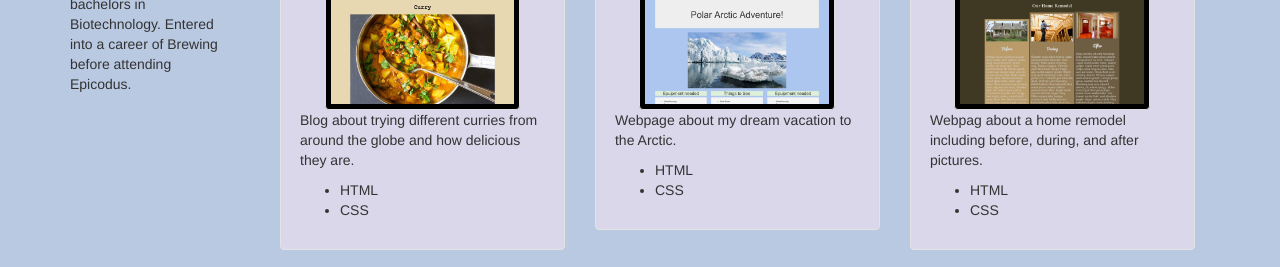
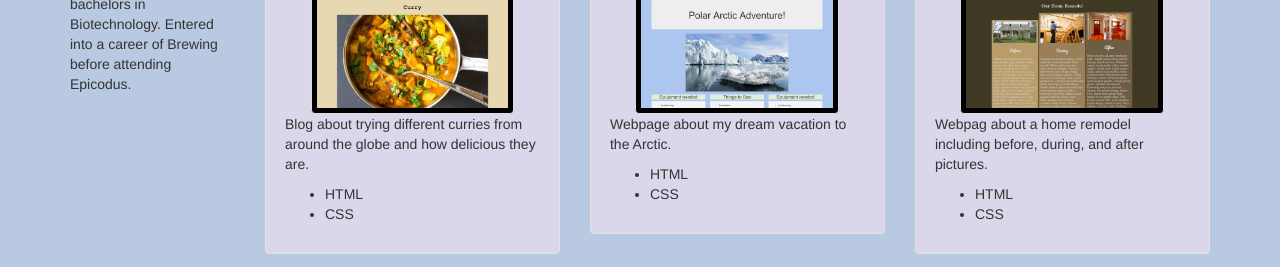
Before and after one commit to heltmm/portfolio, a plain HTML site: page index.html in a window 1280 px wide. Shown: the part 314-581 px from the top of the page. Drawn offline with Linux system fonts and the light colour scheme.

Commit message:
bug fixes to index.html

```diff
--- a/css/styles.css
+++ b/css/styles.css
@@ -21,5 +21,4 @@ body{
   background-color: black;
   margin: auto;
   display: block;
-
 }
--- a/index.html
+++ b/index.html
@@ -17,6 +17,7 @@
             <div class="jumbotron">
                 <h1 class="center">Mark Helt</h1>
             </div>
+            <div class="row">
               <div class="col-md-4">
                  <div class="well">
                   <h2 class="center"><a href="https://heltmm.github.io/curry-blog/">Curry Blog</a></h2>
@@ -25,7 +26,6 @@
                   <ul>
                     <li>HTML</li>
                     <li>CSS</li>
-              </ul>
                 </div>
               </div>
               <div class="col-md-4">
@@ -85,6 +85,7 @@
               </div>
             </div>
         </div>
+      </div>
 
 
 
```
Lines whose indentation alone changed are shown as unchanged.
